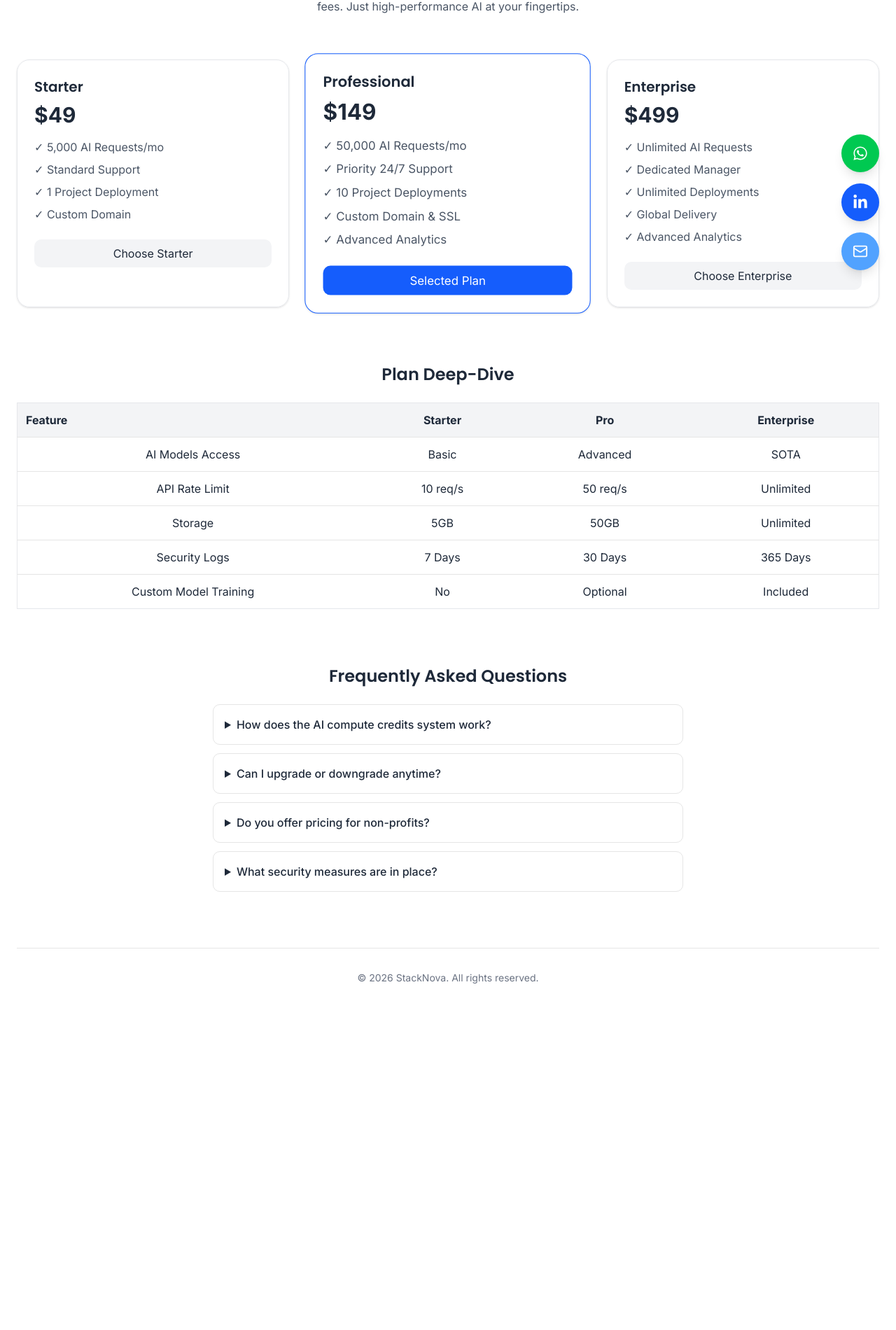
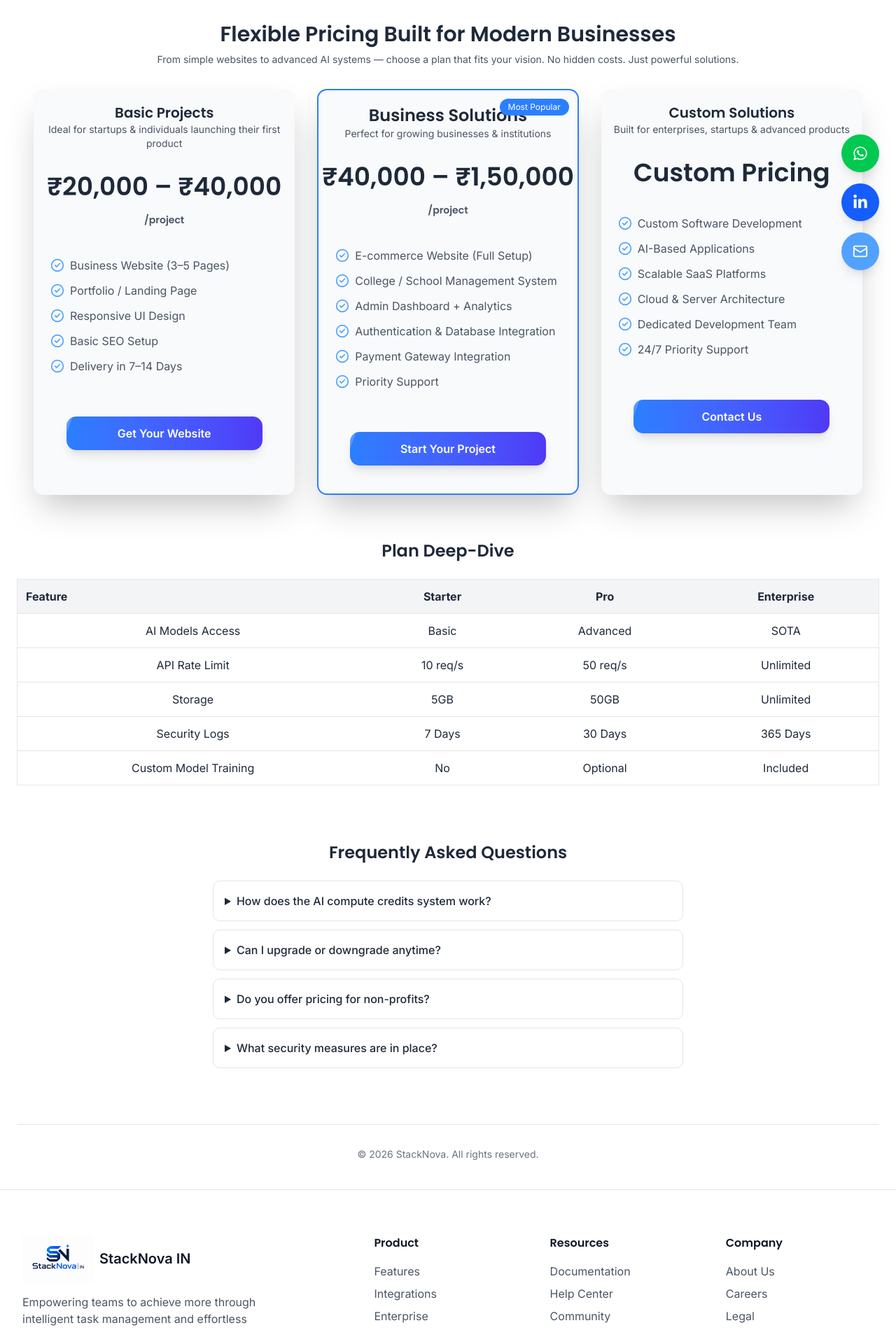
Before and after one commit to hemantgupta98/StackNova, a Next.js app in the folder frontend/: page /src/pricing in a window 1280 px wide. Shown: the part 390-2290 px from the top of the page at 70% size. Before the commit the page ends 1837 px from the top, so only its background shows below. Built offline with nearby package versions, Linux system fonts and the light colour scheme.

Commit message:
Add footer ui and work on pricing cards

```diff
--- a/frontend/app/layout.tsx
+++ b/frontend/app/layout.tsx
@@ -3,6 +3,7 @@ import { Geist, Geist_Mono } from "next/font/google";
 import "./globals.css";
 import Header from "@/components/header";
 import FloatingActions from "@/components/ui/floatmessage";
+import Footer from "@/components/ui/footer";
 import favicon from "./favicon.png";
 
 const geistSans = Geist({
@@ -38,6 +39,7 @@ export default function RootLayout({
         <Header />
         {children}
         <FloatingActions />
+        <Footer />
       </body>
     </html>
   );
--- a/frontend/app/src/pricing/page.tsx
+++ b/frontend/app/src/pricing/page.tsx
@@ -2,110 +2,228 @@
 
 import React from "react";
 import Image from "next/image";
+import { CircleCheck } from "lucide-react";
 
-const plans = [
-  {
-    name: "Starter",
-    price: 49,
-    features: [
-      "5,000 AI Requests/mo",
-      "Standard Support",
-      "1 Project Deployment",
-      "Custom Domain",
-    ],
-    button: "Choose Starter",
-    highlighted: false,
-  },
-  {
-    name: "Professional",
-    price: 149,
-    features: [
-      "50,000 AI Requests/mo",
-      "Priority 24/7 Support",
-      "10 Project Deployments",
-      "Custom Domain & SSL",
-      "Advanced Analytics",
-    ],
-    button: "Selected Plan",
-    highlighted: true,
-  },
-  {
-    name: "Enterprise",
-    price: 499,
-    features: [
-      "Unlimited AI Requests",
-      "Dedicated Manager",
-      "Unlimited Deployments",
-      "Global Delivery",
-      "Advanced Analytics",
-    ],
-    button: "Choose Enterprise",
-    highlighted: false,
-  },
-];
+const btnGradient =
+  "w-full relative cursor-pointer overflow-hidden bg-gradient-to-r from-blue-500 to-indigo-600 text-white font-semibold px-3 sm:px-4 py-2 sm:py-3 rounded-xl shadow-lg transition-all duration-300 ease-in-out transform hover:scale-105 hover:shadow-2xl hover:from-blue-600 hover:to-indigo-700 active:scale-95 text-sm sm:text-base before:absolute before:top-0 before:left-[-100%] before:w-full before:h-full before:bg-white/20 before:skew-x-[-20deg] hover:before:left-[100%] before:transition-all before:duration-700";
 
 export default function PricingPage() {
   return (
+    <>
       <div className="min-h-screen bg-white text-gray-800 px-6 py-10">
-      {/* Navbar */}
-      <div className="flex justify-between items-center mb-12">
-        <Image src="/logo.png" alt="logo" height={105} width={105} />
-        <button className="bg-blue-600 text-white px-4 py-2 rounded-lg">
-          Let’s Talk
-        </button>
-      </div>
-
         {/* Hero */}
         <div className="text-center mb-16">
           <p className="text-sm text-blue-500 mb-2">Transparent Pricing</p>
           <h2 className="text-4xl font-bold mb-4">
-          Scalable Solutions for <br />
-          <span className="text-blue-600">Next-Gen Builders</span>
+            Simple Plans. Serious Power. <br />
+            <span className="text-blue-600">Built to Scale With You</span>
           </h2>
           <p className="text-gray-600 max-w-xl mx-auto">
-          Simple, powerful plans designed to grow with your ambition. No hidden
-          fees. Just high-performance AI at your fingertips.
+            Everything you need to build, scale, and succeed—without the
+            complexity. <br /> Clear pricing. Maximum performance.
           </p>
         </div>
 
         {/* Pricing Cards */}
-      <div className="grid md:grid-cols-3 gap-8 mb-20">
-        {plans.map((plan, index) => (
-          <div
-            key={index}
-            className={`border rounded-2xl p-6 shadow-sm ${
-              plan.highlighted
-                ? "border-blue-600 shadow-lg scale-105"
-                : "border-gray-200"
-            }`}
-          >
-            <h3 className="text-xl font-semibold mb-2">{plan.name}</h3>
-            <p className="text-3xl font-bold mb-4">${plan.price}</p>
 
-            <ul className="space-y-2 mb-6">
-              {plan.features.map((feature, i) => (
-                <li key={i} className="text-gray-600">
-                  ✓ {feature}
-                </li>
-              ))}
-            </ul>
-
-            <button
-              className={`w-full py-2 rounded-lg ${
-                plan.highlighted
-                  ? "bg-blue-600 text-white"
-                  : "bg-gray-100 text-gray-800"
-              }`}
-            >
-              {plan.button}
-            </button>
-          </div>
-        ))}
+        <section className="px-4 sm:px-6 py-10 sm:py-16 max-w-7xl mx-auto text-center scroll-mt-10">
+          {/* Header */}
+          <div>
+            <h3 className="text-2xl sm:text-3xl font-semibold">
+              Flexible Pricing Built for Modern Businesses
+            </h3>
+            <p className="text-sm text-gray-600 mt-2">
+              From simple websites to advanced AI systems — choose a plan that
+              fits your vision. No hidden costs. Just powerful solutions.
+            </p>
           </div>
 
-      {/* Plan Table */}
+          {/* Cards */}
+          <div className="grid grid-cols-1 md:grid-cols-2 lg:grid-cols-3 mt-8 gap-6 sm:gap-8">
+            {/* ================= Starter Card ================= */}
+            <div className="bg-gray-50 rounded-xl shadow-2xl hover:scale-105 transition-all duration-200">
+              <h1 className="text-center text-lg sm:text-xl font-semibold mt-5">
+                Basic Projects
+              </h1>
+              <p className="text-xs sm:text-sm text-gray-600 text-center">
+                Ideal for startups & individuals launching their first product
+              </p>
+
+              <h1 className="text-2xl sm:text-4xl font-bold mt-8">
+                ₹20,000 – ₹40,000
+                <span className="text-xs sm:text-sm text-gray-600">
+                  {" "}
+                  /project
+                </span>
+              </h1>
+
+              <div className="text-left space-y-3 ml-6 mt-10 text-sm sm:text-base">
+                <p className="flex items-center gap-2">
+                  <CircleCheck className="text-blue-400" size={20} />
+                  <span className="text-gray-600">
+                    Business Website (3–5 Pages)
+                  </span>
+                </p>
+
+                <p className="flex items-center gap-2">
+                  <CircleCheck className="text-blue-400" size={20} />
+                  <span className="text-gray-600">
+                    Portfolio / Landing Page
+                  </span>
+                </p>
+
+                <p className="flex items-center gap-2">
+                  <CircleCheck className="text-blue-400" size={20} />
+                  <span className="text-gray-600">Responsive UI Design</span>
+                </p>
+
+                <p className="flex items-center gap-2">
+                  <CircleCheck className="text-blue-400" size={20} />
+                  <span className="text-gray-600">Basic SEO Setup</span>
+                </p>
+
+                <p className="flex items-center gap-2">
+                  <CircleCheck className="text-blue-400" size={20} />
+                  <span className="text-gray-600">Delivery in 7–14 Days</span>
+                </p>
+              </div>
+
+              <div className="p-5 mt-10 mx-4 sm:mx-auto sm:max-w-xs mb-5">
+                <button className={btnGradient}>Get Your Website</button>
+              </div>
+            </div>
+
+            {/* ================= Popular Card ================= */}
+            <div className="relative bg-gray-50 rounded-xl shadow-2xl border-2 border-blue-500 hover:scale-105 hover:shadow-blue-200 transition-all duration-200">
+              {/* Badge */}
+              <span className="bg-blue-500 text-white text-xs px-3 py-1 rounded-full absolute top-3 right-3">
+                Most Popular
+              </span>
+
+              <h1 className="text-center text-lg sm:text-2xl font-semibold mt-5">
+                Business Solutions
+              </h1>
+              <p className="text-xs sm:text-sm text-gray-600 text-center">
+                Perfect for growing businesses & institutions
+              </p>
+
+              <h1 className="text-2xl sm:text-4xl font-bold mt-8">
+                ₹40,000 – ₹1,50,000
+                <span className="text-xs sm:text-sm text-gray-600">
+                  {" "}
+                  /project
+                </span>
+              </h1>
+
+              <div className="text-left space-y-3 ml-6 mt-10 text-sm sm:text-base">
+                <p className="flex items-center gap-2">
+                  <CircleCheck className="text-blue-400" size={20} />
+                  <span className="text-gray-600">
+                    E-commerce Website (Full Setup)
+                  </span>
+                </p>
+
+                <p className="flex items-center gap-2">
+                  <CircleCheck className="text-blue-400" size={20} />
+                  <span className="text-gray-600">
+                    College / School Management System
+                  </span>
+                </p>
+
+                <p className="flex items-center gap-2">
+                  <CircleCheck className="text-blue-400" size={20} />
+                  <span className="text-gray-600">
+                    Admin Dashboard + Analytics
+                  </span>
+                </p>
+
+                <p className="flex items-center gap-2">
+                  <CircleCheck className="text-blue-400" size={20} />
+                  <span className="text-gray-600">
+                    Authentication & Database Integration
+                  </span>
+                </p>
+
+                <p className="flex items-center gap-2">
+                  <CircleCheck className="text-blue-400" size={20} />
+                  <span className="text-gray-600">
+                    Payment Gateway Integration
+                  </span>
+                </p>
+
+                <p className="flex items-center gap-2">
+                  <CircleCheck className="text-blue-400" size={20} />
+                  <span className="text-gray-600">Priority Support</span>
+                </p>
+              </div>
+
+              <div className="p-5 mt-10 mx-4 sm:mx-auto sm:max-w-xs mb-5">
+                <button className={btnGradient}>Start Your Project</button>
+              </div>
+            </div>
+
+            {/* ================= Enterprise Card ================= */}
+            <div className="bg-gray-50 rounded-xl shadow-2xl hover:scale-105 transition-all duration-200">
+              <h1 className="text-center text-lg sm:text-xl font-semibold mt-5">
+                Custom Solutions
+              </h1>
+              <p className="text-xs sm:text-sm text-gray-600 text-center">
+                Built for enterprises, startups & advanced products
+              </p>
+
+              <h1 className="text-2xl sm:text-4xl font-bold mt-8">
+                Custom Pricing
+              </h1>
+
+              <div className="text-left space-y-3 ml-6 mt-10 text-sm sm:text-base">
+                <p className="flex items-center gap-2">
+                  <CircleCheck className="text-blue-400" size={20} />
+                  <span className="text-gray-600">
+                    Custom Software Development
+                  </span>
+                </p>
+
+                <p className="flex items-center gap-2">
+                  <CircleCheck className="text-blue-400" size={20} />
+                  <span className="text-gray-600">AI-Based Applications</span>
+                </p>
+
+                <p className="flex items-center gap-2">
+                  <CircleCheck className="text-blue-400" size={20} />
+                  <span className="text-gray-600">Scalable SaaS Platforms</span>
+                </p>
+
+                <p className="flex items-center gap-2">
+                  <CircleCheck className="text-blue-400" size={20} />
+                  <span className="text-gray-600">
+                    Cloud & Server Architecture
+                  </span>
+                </p>
+
+                <p className="flex items-center gap-2">
+                  <CircleCheck className="text-blue-400" size={20} />
+                  <span className="text-gray-600">
+                    Dedicated Development Team
+                  </span>
+                </p>
+
+                <p className="flex items-center gap-2">
+                  <CircleCheck className="text-blue-400" size={20} />
+                  <span className="text-gray-600">24/7 Priority Support</span>
+                </p>
+              </div>
+
+              <div className="p-5 mt-10 mx-4 sm:mx-auto sm:max-w-xs mb-5">
+                <button className={btnGradient}>Contact Us</button>
+              </div>
+            </div>
+          </div>
+        </section>
+
         <div className="mb-20">
-        <h3 className="text-2xl font-bold mb-6 text-center">Plan Deep-Dive</h3>
+          <h3 className="text-2xl font-bold mb-6 text-center">
+            Plan Deep-Dive
+          </h3>
 
           <div className="overflow-x-auto">
             <table className="w-full border border-gray-200 rounded-lg">
@@ -167,5 +285,6 @@ export default function PricingPage() {
           © 2026 StackNova. All rights reserved.
         </footer>
       </div>
+    </>
   );
 }
--- /dev/null
+++ b/frontend/components/ui/footer.tsx
@@ -0,0 +1,81 @@
+"use client";
+
+import Image from "next/image";
+
+export default function CallToActionPage() {
+  return (
+    <main className="w-full bg-white">
+      {/* ================= CTA SECTION ================= */}
+
+      <footer className="w-full border-t px-4 py-10 sm:px-6 sm:py-12 lg:px-8 lg:py-16">
+        <div className="grid w-full grid-cols-1 gap-8 sm:grid-cols-2 sm:gap-10 lg:grid-cols-5">
+          {/* Brand */}
+          <div className="sm:col-span-2 lg:col-span-2">
+            <div className="flex items-center gap-2">
+              <Image src="/logo.png" alt="logo" height={102} width={102} />
+              <span className="text-xl font-semibold text-gray-900">
+                StackNova IN
+              </span>
+            </div>
+
+            <p className="mt-4 text-gray-600 max-w-sm">
+              Empowering teams to achieve more through intelligent task
+              management and effortless collaboration.
+            </p>
+            <div></div>
+          </div>
+
+          {/* Product */}
+          <div>
+            <h4 className="font-semibold text-gray-900 mb-4">Product</h4>
+            <ul className="space-y-2 text-gray-600">
+              <li>Features</li>
+              <li>Integrations</li>
+              <li>Enterprise</li>
+              <li>Pricing</li>
+            </ul>
+          </div>
+
+          {/* Resources */}
+          <div>
+            <h4 className="font-semibold text-gray-900 mb-4">Resources</h4>
+            <ul className="space-y-2 text-gray-600">
+              <li>Documentation</li>
+              <li>Help Center</li>
+              <li>Community</li>
+              <li>API Status</li>
+            </ul>
+          </div>
+
+          {/* Company */}
+          <div>
+            <h4 className="font-semibold text-gray-900 mb-4">Company</h4>
+            <ul className="space-y-2 text-gray-600">
+              <li>About Us</li>
+              <li>Careers</li>
+              <li>Legal</li>
+              <li>Contact</li>
+            </ul>
+          </div>
+        </div>
+
+        {/* Bottom Bar */}
+        <div className="mt-10 flex w-full flex-col items-center justify-between gap-4 border-t pt-6 text-sm text-gray-500 sm:mt-12 md:flex-row">
+          <p>© 2026 StackNova Inc. All rights reserved.</p>
+
+          <div className="flex flex-wrap justify-center gap-4 sm:gap-6">
+            <span className="hover:text-gray-700 cursor-pointer">
+              Privacy Policy&apos;s
+            </span>
+            <span className="hover:text-gray-700 cursor-pointer">
+              Terms of Service
+            </span>
+            <span className="hover:text-gray-700 cursor-pointer">
+              Cookie Policy
+            </span>
+          </div>
+        </div>
+      </footer>
+    </main>
+  );
+}
```
Lines whose indentation alone changed are shown as unchanged.
